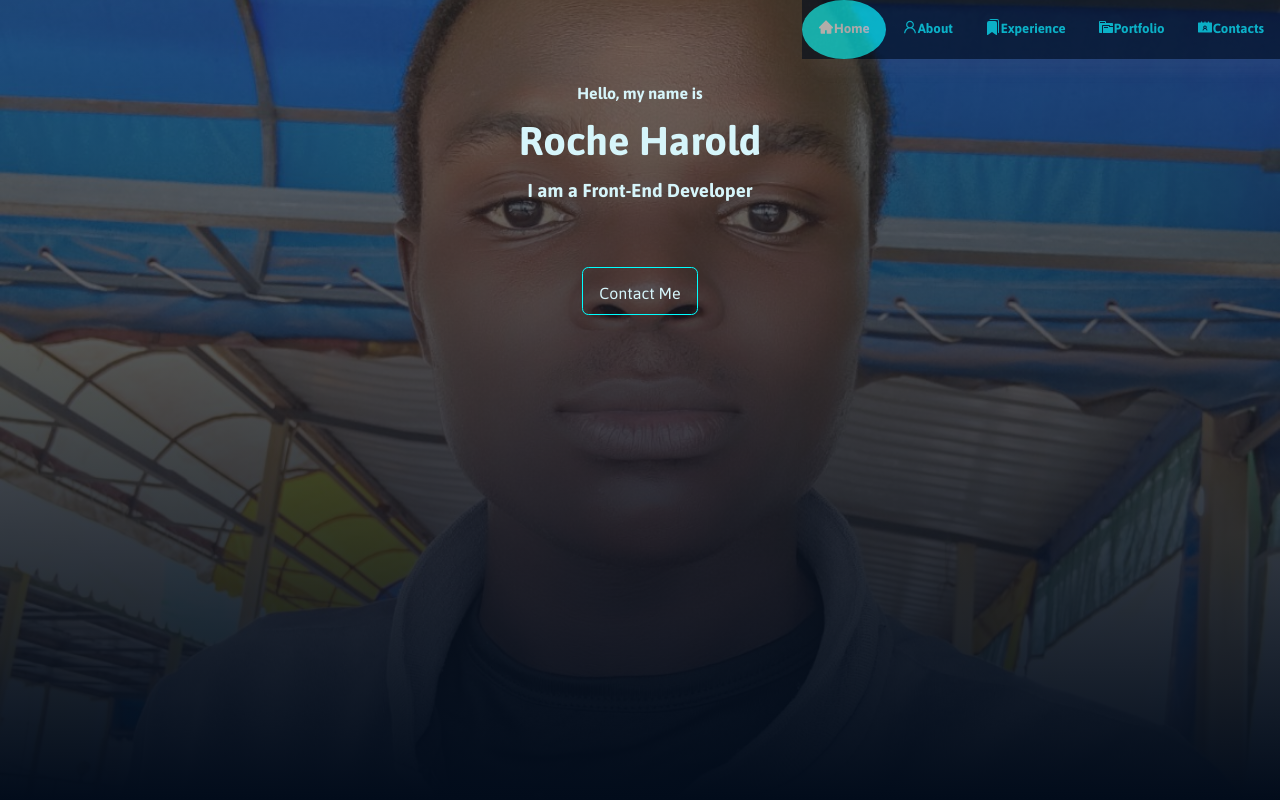
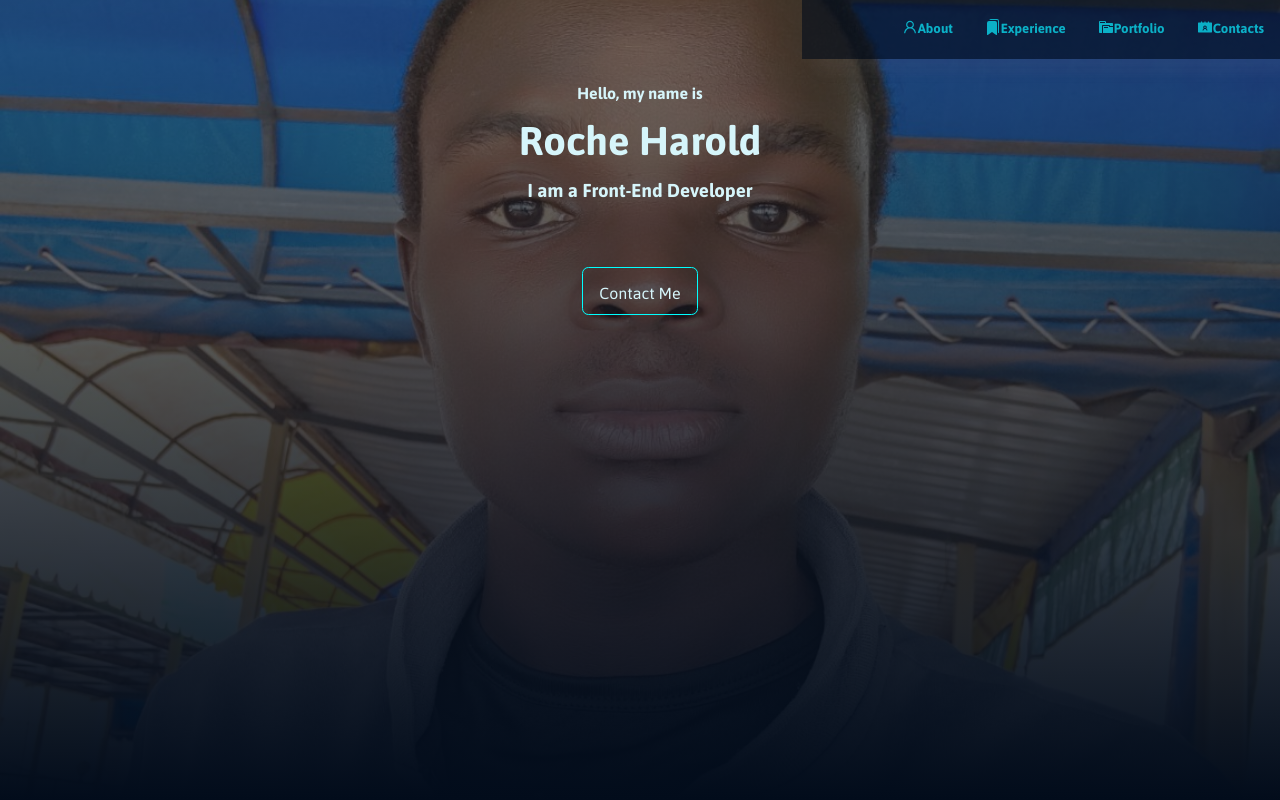
Before and after one commit to Roche001/roche-portfolio, a React (Create React App) app: page / in a window 1280 px wide. In both pictures the pointer is over the link "Home". Shown: the top 800 px of the page. Built offline with nearby package versions, Linux system fonts and the light colour scheme; the HTML template or start-up script is replaced by a standard one; a web font is replaced by a local one.

Commit message:
update changes

```diff
--- a/src/components/nav/Nav.css
+++ b/src/components/nav/Nav.css
@@ -22,6 +22,7 @@ nav a {
   align-items: center;
 }
 nav a:hover {
-  background: #00ffff;
+  /* background: #00ffff; */
+  color: #020c1b;
   transition: 0.7s;
 }
```
